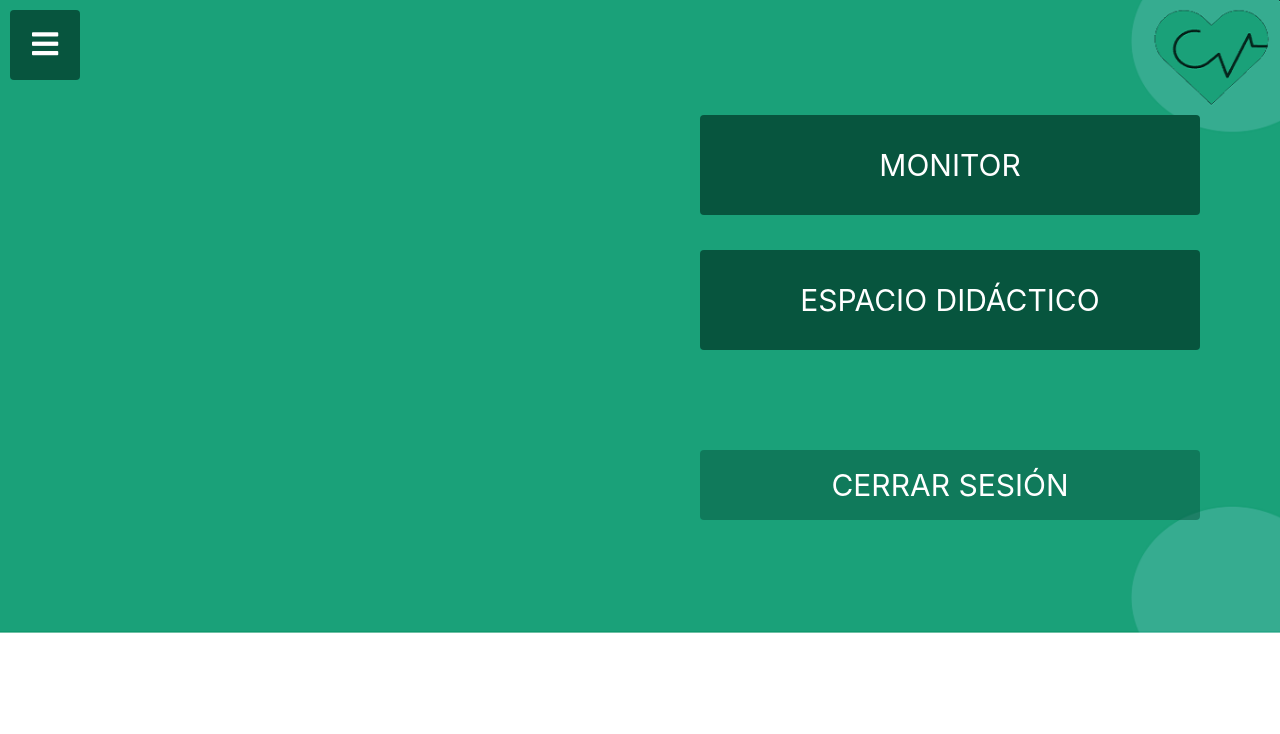
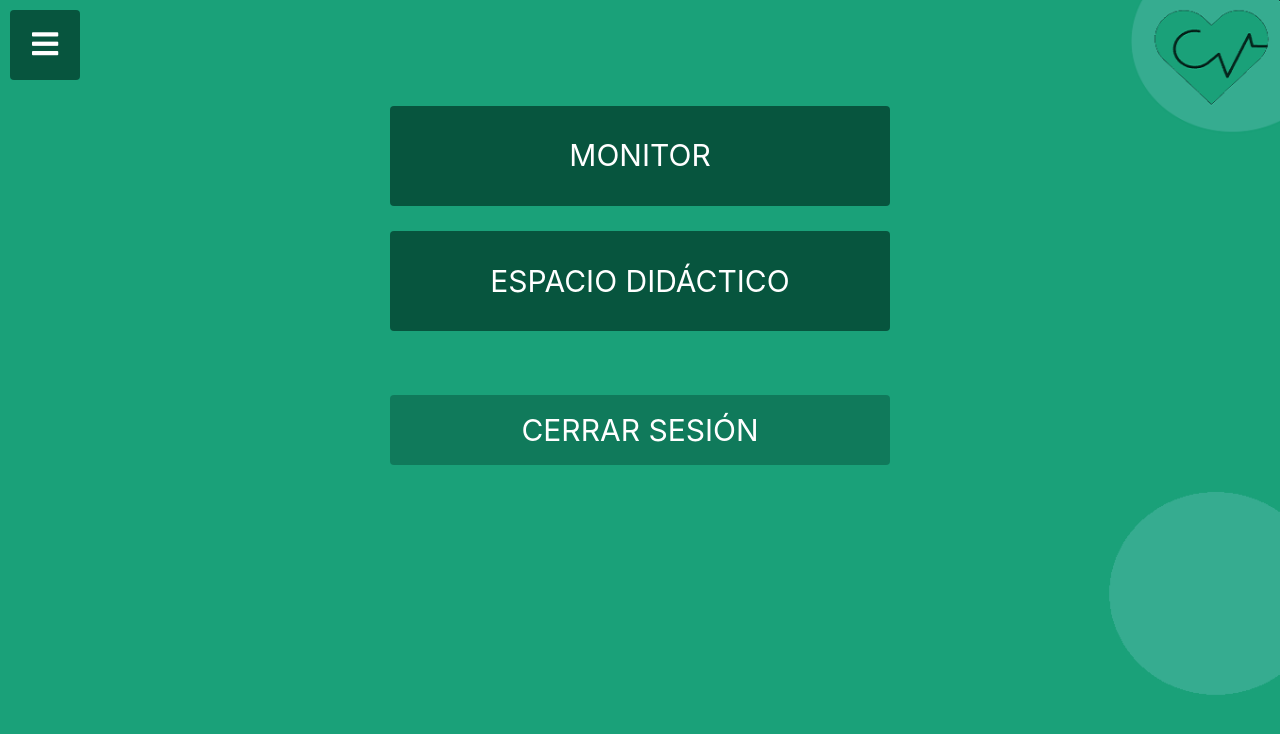
Before and after one commit to vigasi7/PROYECTO_CV, an Angular app in the folder CONSTANTES_VITALES/: page /home in a window 1280 px wide. Shown: the top 734 px of the page. Built offline with nearby package versions, Linux system fonts and the light colour scheme.

Commit message:
17/01/23 PAG-INICIO TERMINADO

```diff
--- a/CONSTANTES_VITALES/src/app/menus/pag-inicio/pag-inicio.component.css
+++ b/CONSTANTES_VITALES/src/app/menus/pag-inicio/pag-inicio.component.css
@@ -1,16 +1,13 @@
-main{
-  position: absolute;
-  width: 100px;
-  z-index: 0;
-}
+
 
 .btn-princ{
   background-color: #07553E;
   border: none;
   width: 500px;
   height: 100px;
-  margin-left: 700%;
-  margin-top: 35%;
+  margin-left: auto;
+  margin-right: auto;
+  margin-top: 2%;
   font-size: 30px;
   align-items: center;
   display: flex;
@@ -22,8 +19,9 @@ main{
   border: none;
   width: 500px;
   height: 70px;
-  margin-left: 700%;
-  margin-top: 100%;
+  margin-left: auto;
+  margin-right: auto;
+  margin-top: 5%;
   font-size: 30px;
   align-items: center;
   display: flex;
--- a/CONSTANTES_VITALES/src/app/menus/pag-inicio/pag-inicio.component.html
+++ b/CONSTANTES_VITALES/src/app/menus/pag-inicio/pag-inicio.component.html
@@ -1,6 +1,4 @@
 <div class="container-fluid g-0" id="pag_inicio">
-
-  <main>
 
     <app-side-nav></app-side-nav>
 
@@ -9,6 +7,4 @@
 
     <a href="/login" class="btn btn-primary btn-cs" type="button">CERRAR SESIÓN</a>
 
-  </main>
-
 </div>
--- a/CONSTANTES_VITALES/src/styles.css
+++ b/CONSTANTES_VITALES/src/styles.css
@@ -6,6 +6,7 @@ body{
   background-image: url(assets/fondopant.png);
   background-repeat: no-repeat;
   background-size: 100%;
+  background-color: #1AA179;
 }
 /*
 app-navbar{
```
Also changed, not shown: CONSTANTES_VITALES/src/assets/fondopant.png.
